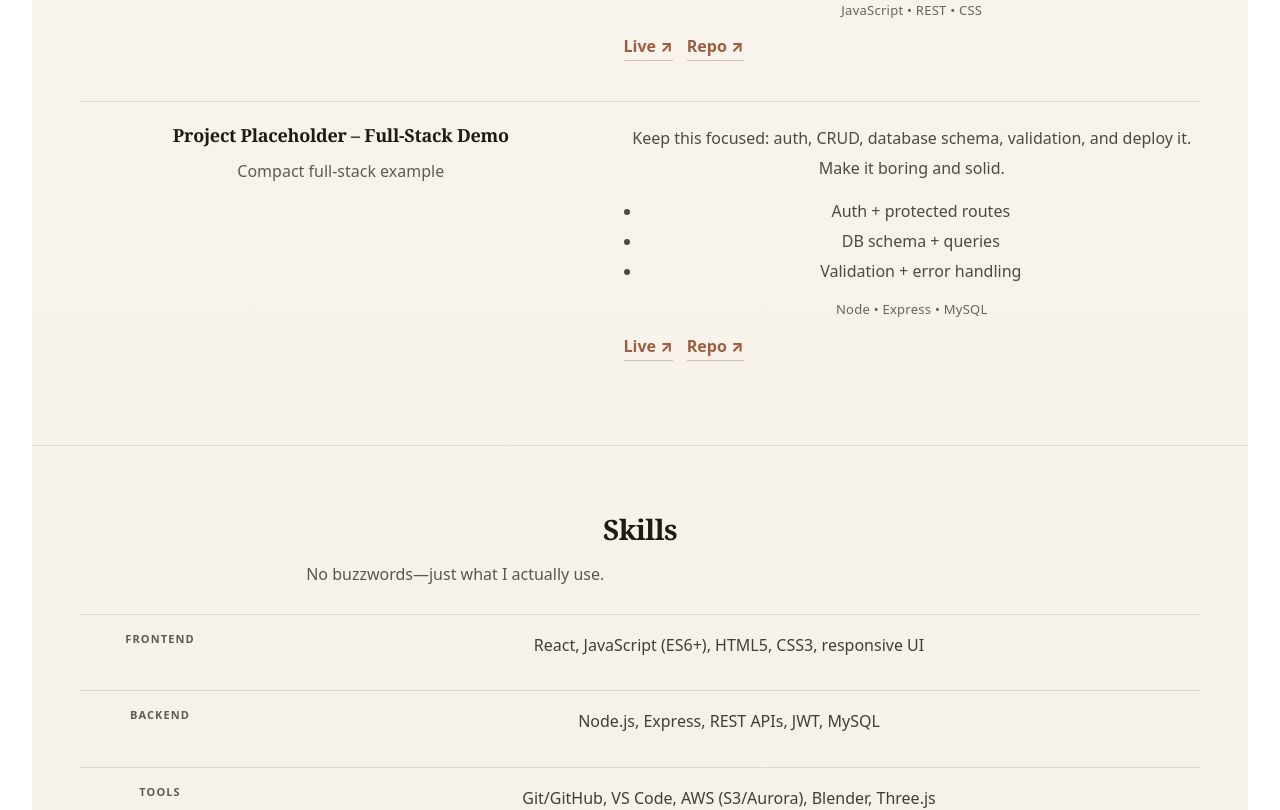
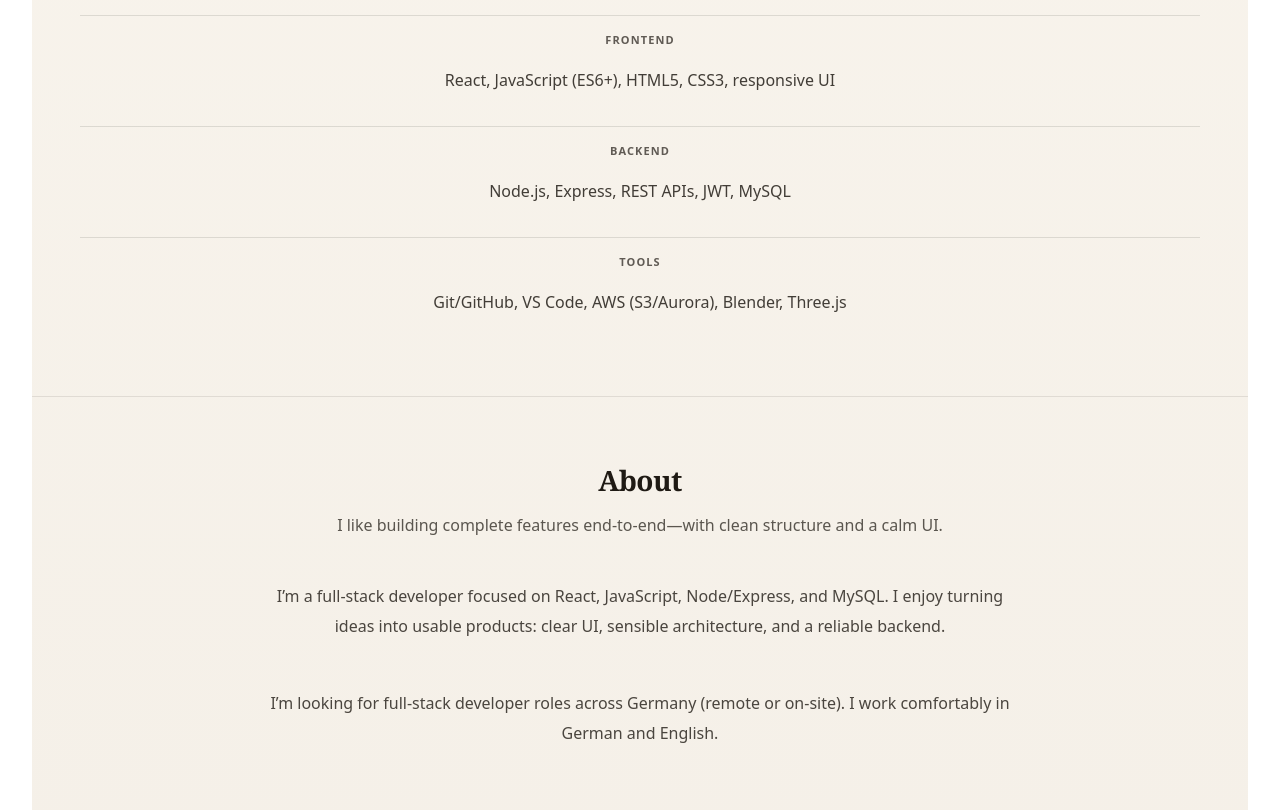
Before and after one commit to AndyZekaj/me, a React (Vite) app: page / in a window 1280 px wide. Shown: the part 1460-2270 px from the top of the page. Built offline with nearby package versions, Linux system fonts and the light colour scheme.

Commit message:
more centering

```diff
--- a/src/components/Home/Home.jsx
+++ b/src/components/Home/Home.jsx
@@ -19,7 +19,7 @@ export default function Home() {
       liveUrl: "https://coderealm-e7af.onrender.com",
       repoUrl: "#", // TODO: add GitHub link
     },
-    {
+    /* {
       title: "Project Placeholder – Case Study",
       subtitle: "Add a second strong project",
       description:
@@ -38,7 +38,7 @@ export default function Home() {
       tech: "Node • Express • MySQL",
       liveUrl: "#",
       repoUrl: "#",
-    },
+    }, */
   ];
 
   const skills = [
--- a/src/components/Home/home.css
+++ b/src/components/Home/home.css
@@ -259,6 +259,10 @@
   color: rgba(31, 26, 20, 0.72);
   line-height: 1.75;
   max-width: 82ch;
+
+  text-align: center;
+  margin-left: auto;
+  margin-right: auto;
 }
 
 /* Work list (editorial rows) */
@@ -319,6 +323,7 @@
   display: flex;
   gap: 14px;
   flex-wrap: wrap;
+
 }
 
 .textLink {
@@ -341,7 +346,7 @@
 
 .fact {
   display: grid;
-  grid-template-columns: 160px 1fr;
+  grid-template-columns: 1fr;
   gap: 18px;
   padding: 16px 0;
   border-top: 1px solid rgba(31, 26, 20, 0.12);
@@ -367,6 +372,10 @@
   line-height: 1.9;
   display: grid;
   gap: 14px;
+
+  text-align: center;
+  margin-left: auto;
+  margin-right: auto;
 }
 
 /* Contact */
```
